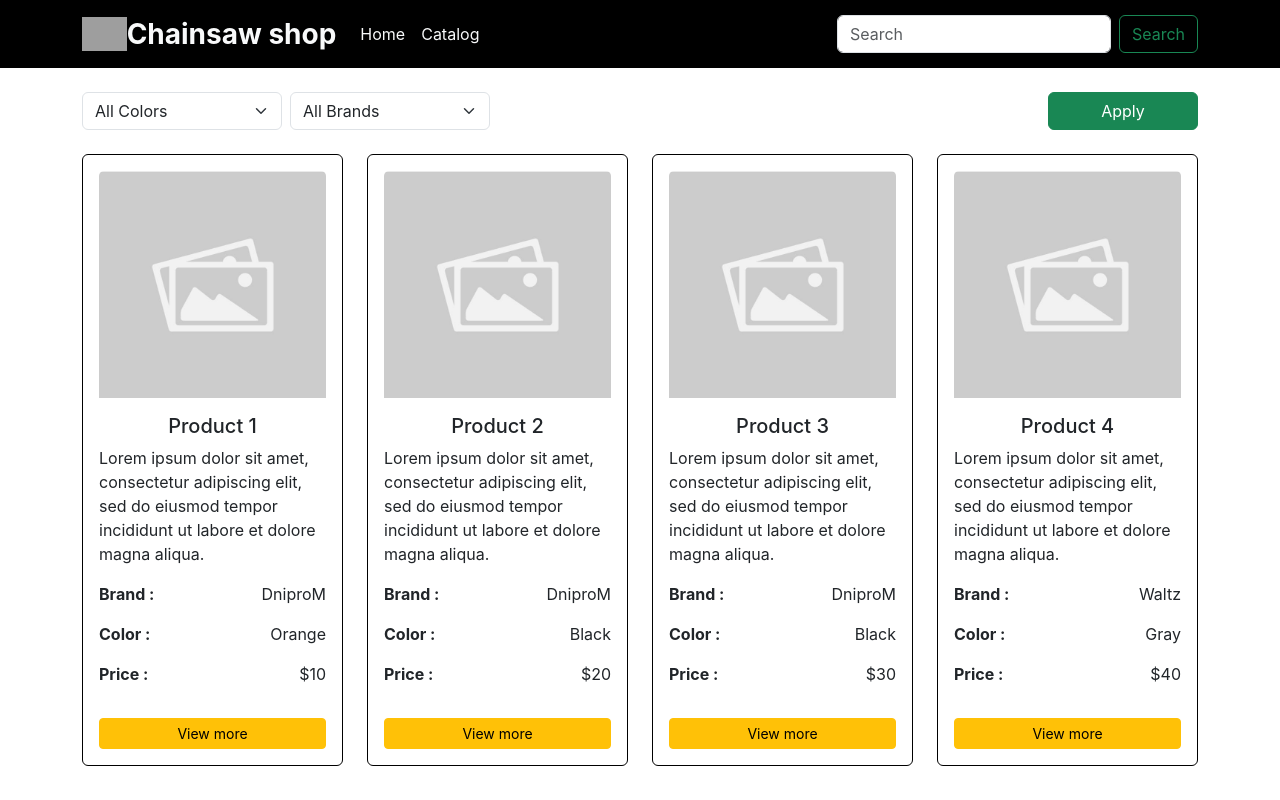
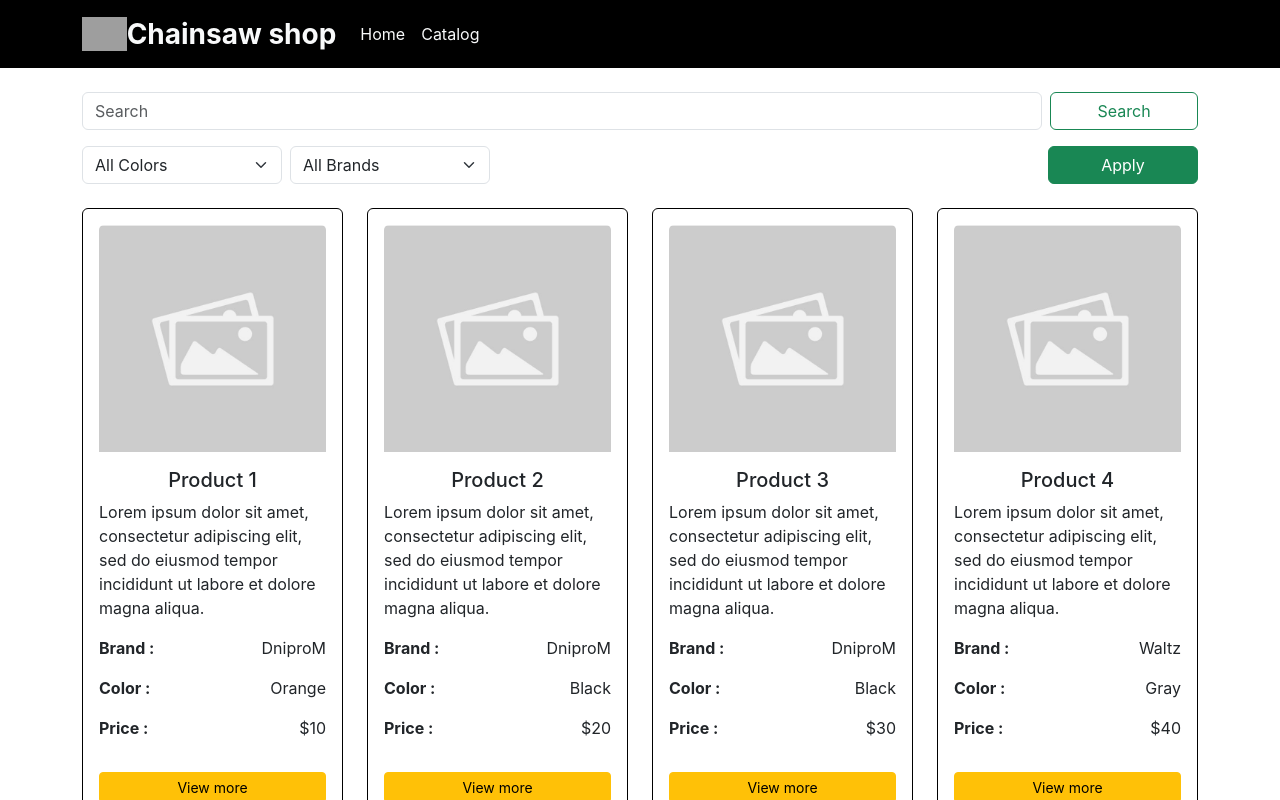
Before and after one commit to StevenSon6906/ChainsawStore-react, a React (Create React App) app: page /products in a window 1280 px wide. Shown: the top 800 px of the page. Built offline with nearby package versions, Linux system fonts and the light colour scheme; grey boxes are pictures that could not be loaded.

Commit message:
Added Search functionality

```diff
--- a/src/App.js
+++ b/src/App.js
@@ -1,7 +1,6 @@
 
 import React from 'react';
 import { BrowserRouter as Router, Route, Routes } from 'react-router-dom';
-// import Header from './components/Header';
 import Navbar from './components/NavBar/Navbar';
 import Home from './pages/Home';
 import ProductList from './pages/ProductList';
--- a/src/components/NavBar/Navbar.js
+++ b/src/components/NavBar/Navbar.js
@@ -1,13 +1,13 @@
 import React from 'react';
 import { Link } from 'react-router-dom';
-import { useLocation } from 'react-router-dom';
-import ProductSearch from "../ProductSearch";
+// import { useLocation } from 'react-router-dom';
+// import ProductSearch from "../ProductSearch";
 import './Navbar.css'
 
 export default function Navbar() {
-    const location = useLocation();
-
-    const showSearch = location.pathname === '/products';
+    // const location = useLocation();
+    //
+    // const showSearch = location.pathname === '/products';
     return (
             <nav className="navbar navbar-expand-lg navbar-light bg-black ">
                 <div className="container">
@@ -24,9 +24,9 @@ export default function Navbar() {
                             <Link className="nav-item nav-link text-light" to="/products">Catalog</Link>
                         </div>
                     </div>
-                    {showSearch && (
-                        <ProductSearch/>
-                    )}
+                    {/*{showSearch && (*/}
+                    {/*    <ProductSearch/>*/}
+                    {/*)}*/}
                 </div>
             </nav>
     );
--- a/src/components/ProductItem.js
+++ b/src/components/ProductItem.js
@@ -1,16 +1,16 @@
+// src/components/ProductItem.js
 import React from 'react';
 import ProductViewButton from "./ProductViewButton";
-import placeholder from "../images/placeholder.jpg"
+import placeholder from "../images/placeholder.jpg";
 
-function ProductItem({ name, price, color, brand}) {
+function ProductItem({ id, name, price, color, brand }) {
     return (
         <div className="card mb-4 border-black border-1">
             <div className="card-body">
                 <img className="card-img-top mb-3" src={placeholder} alt=""/>
                 <h5 className="card-title text-center">{name}</h5>
                 <p className="card-text">Lorem ipsum dolor sit amet, consectetur adipiscing elit, sed do eiusmod tempor
-                    incididunt ut labore et
-                    dolore magna aliqua.</p>
+                    incididunt ut labore et dolore magna aliqua.</p>
                 <div className="d-flex justify-content-between">
                     <p className="card-text fw-bold">Brand :</p>
                     <p className="card-text">{brand}</p>
@@ -23,7 +23,7 @@ function ProductItem({ name, price, color, brand}) {
                     <p className="card-text fw-bold">Price :</p>
                     <p className="card-text">${price}</p>
                 </div>
-                <ProductViewButton fullWidth/>
+                <ProductViewButton productId={id} fullWidth/>
             </div>
         </div>
     );
--- a/src/components/ProductSearch.js
+++ b/src/components/ProductSearch.js
@@ -1,9 +1,36 @@
-import React from 'react';
-export default function ProductSearch() {
+// src/components/ProductSearch.js
+import React, { useState } from 'react';
+import PropTypes from 'prop-types';
+
+function ProductSearch({ onSearch }) {
+    const [query, setQuery] = useState('');
+
+    const handleInputChange = (e) => {
+        setQuery(e.target.value); // Оновлюємо локальне значення пошуку
+    };
+
+    const handleFormSubmit = (e) => {
+        e.preventDefault();
+        onSearch(query); // Передаємо введене значення пошуку в ProductList при надсиланні форми
+    };
+
     return (
-        <form className="d-flex ms-auto">
-            <input className="form-control me-2" type="search" placeholder="Search" aria-label="Search"/>
-            <button className="btn btn-outline-success" type="submit">Search</button>
+        <form className="d-flex ms-auto mb-3" onSubmit={handleFormSubmit}>
+            <input
+                className="form-control me-2"
+                type="search"
+                placeholder="Search"
+                aria-label="Search"
+                value={query}
+                onChange={handleInputChange}
+            />
+            <button className="btn btn-outline-success" type="submit" style={{ width: '168px'}}>Search</button>
         </form>
-    )
+    );
 }
+
+ProductSearch.propTypes = {
+    onSearch: PropTypes.func.isRequired,
+};
+
+export default ProductSearch;
--- a/src/components/ProductViewButton.js
+++ b/src/components/ProductViewButton.js
@@ -1,15 +1,18 @@
+// src/components/ProductViewButton.js
 import React from 'react';
+import { Link } from 'react-router-dom';
 import PropTypes from 'prop-types';
 
-export default function ProductViewButton({ size, fullWidth }) {
+export default function ProductViewButton({ productId, size, fullWidth }) {
     return (
-        <div className={`btn btn-warning mt-3 ${size} ${fullWidth ? 'w-100' : ''}`}>
+        <Link to={`/products/${productId}`} className={`btn btn-warning mt-3 ${size} ${fullWidth ? 'w-100' : ''}`}>
             View more
-        </div>
+        </Link>
     );
 }
 
 ProductViewButton.propTypes = {
+    productId: PropTypes.number.isRequired,
     size: PropTypes.string,
     fullWidth: PropTypes.bool,
 };
--- a/src/pages/ProductList.js
+++ b/src/pages/ProductList.js
@@ -1,7 +1,9 @@
-
+// src/pages/ProductList.js
+// src/pages/ProductList.js
 import React, { useState } from 'react';
 import ProductItem from '../components/ProductItem';
 import ProductFilter from '../components/ProductFilter';
+import ProductSearch from "../components/ProductSearch";
 
 function ProductList() {
     const products = [
@@ -13,21 +15,29 @@ function ProductList() {
     ];
 
     const [appliedFilters, setAppliedFilters] = useState({ color: '', brand: '' });
+    const [searchQuery, setSearchQuery] = useState('');
 
     const applyFilters = (filters) => {
         setAppliedFilters(filters);
     };
 
+    const handleSearch = (query) => {
+        setSearchQuery(query.toLowerCase());
+    };
+
     const filteredProducts = products.filter(product => {
         const matchesColor = appliedFilters.color ? product.color === appliedFilters.color : true;
         const matchesBrand = appliedFilters.brand ? product.brand === appliedFilters.brand : true;
-        return matchesColor && matchesBrand;
+        const matchesSearch = searchQuery ? product.name.toLowerCase().includes(searchQuery) : true;
+        return matchesColor && matchesBrand && matchesSearch;
     });
 
     return (
         <div>
-            <ProductFilter onApplyFilters={applyFilters} />
-
+            <div className="flex-row">
+                <ProductSearch onSearch={handleSearch} />
+                <ProductFilter onApplyFilters={applyFilters} />
+            </div>
             <div className="row">
                 {filteredProducts.length > 0 ? (
                     filteredProducts.map((product) => (
```
